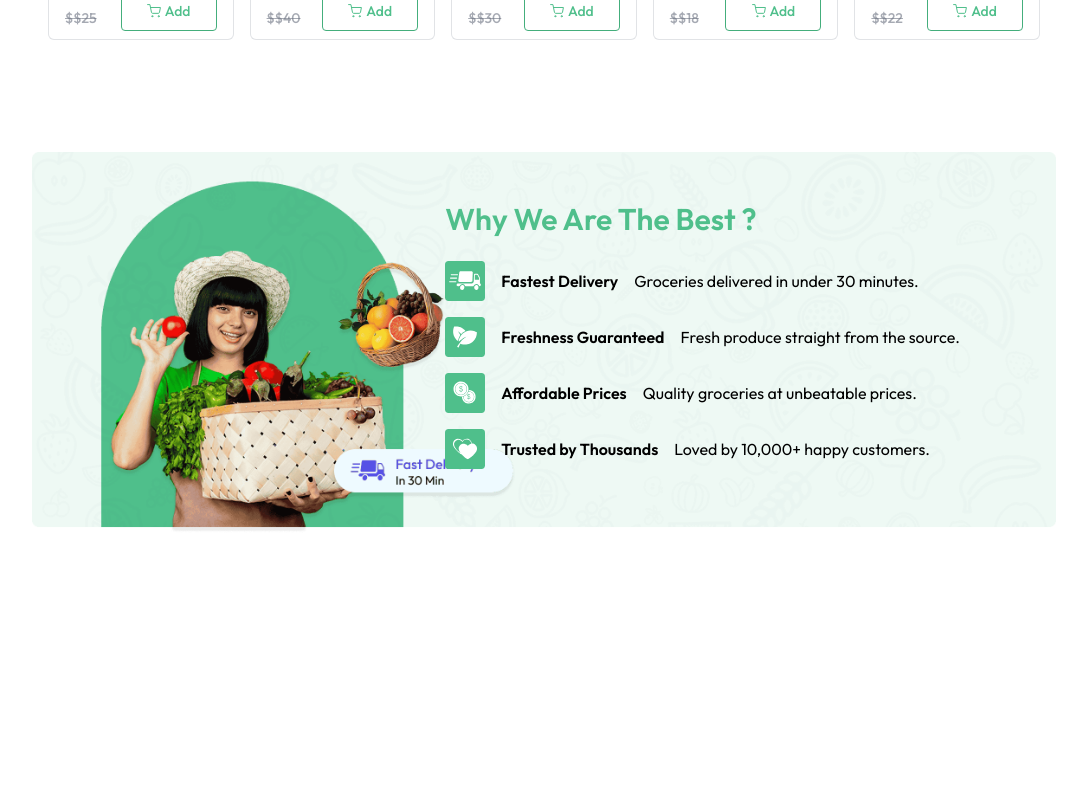
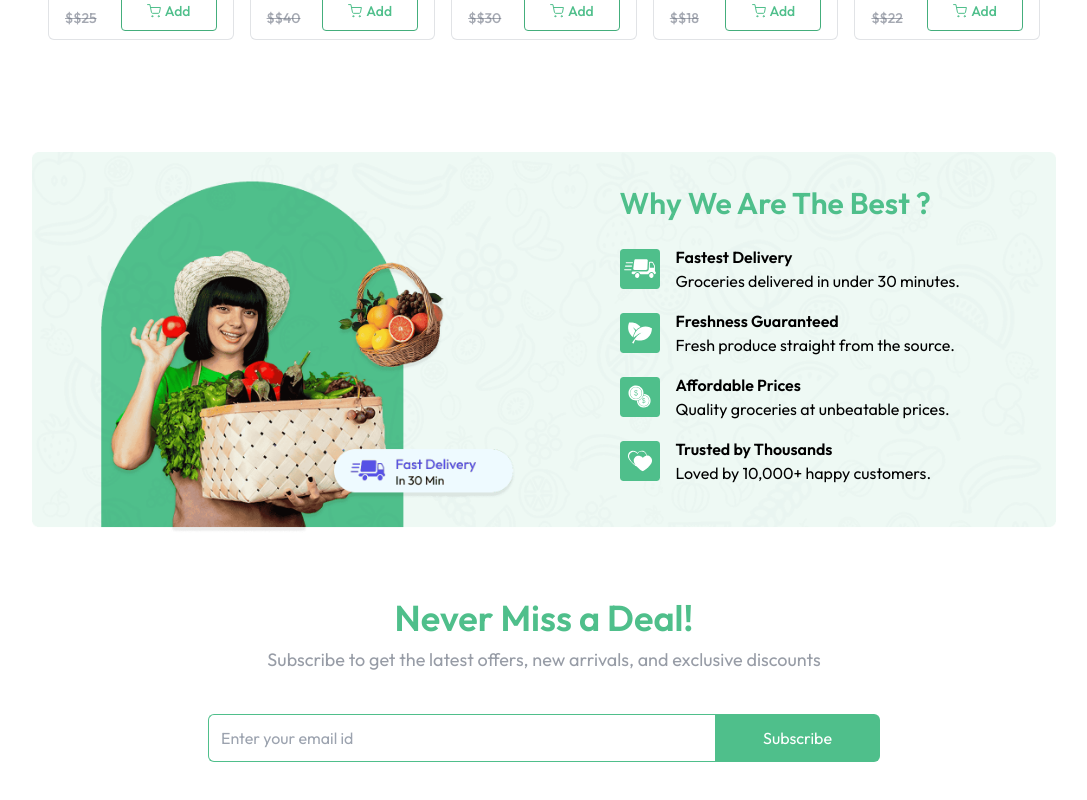
Before and after one commit to beshoynasryz/BNE-GreenCart, a React (Vite) app: page / in a window 1280 px wide. Shown: the part 1148-1948 px from the top of the page, without its empty margins (96-1183 px from the left). Before the commit the page ends 1682 px from the top, so only its background shows below. Built offline with nearby package versions, Linux system fonts and the light colour scheme.

Commit message:
news letter section

```diff
--- a/src/components/BottomBanner.jsx
+++ b/src/components/BottomBanner.jsx
@@ -15,7 +15,7 @@
         alt="Bottom Banner Small"
         className="w-full h-auto object-cover block sm:hidden"
       />
-      <div className="absolute inset-0 flex flex-col item-center md:items-end md:justify-center pt-16 md:pt-0 md:pr-24">
+      <div className="absolute inset-0 flex flex-col  item-center md:items-end md:justify-center pt-16 md:pt-0 md:pr-24 ">
         <div>
           <h1 className="text-2xl md:text-3xl font-semibold mb-6 text-primary ">
             Why We Are The Best ?{" "}
@@ -27,8 +27,10 @@
                 alt="Feature Icon"
                 className="w-10 h-10 object-contain"
               />
-              <p className="text-base font-semibold">{feature.title}</p>
-              <p className="text-base">{feature.description}</p>
+             <div>
+             <p className="text-base font-semibold">{feature.title}</p>
+             <p className="text-base">{feature.description}</p>
+             </div>
             </div>
           ))}
         </div>
--- /dev/null
+++ b/src/components/NewsLetter.jsx
@@ -0,0 +1,28 @@
+import React from 'react'
+
+const NewsLetter = () => {
+  return (
+    <div className="flex flex-col items-center justify-center text-center space-y-2 mt-16 mb-16">
+      <h1 className="md:text-4xl text-2xl font-semibold text-primary">Never Miss a Deal!</h1>
+      <p className="md:text-lg text-gray-500/70 pb-8">
+        Subscribe to get the latest offers, new arrivals, and exclusive discounts
+      </p>
+      <form className="flex items-center justify-between max-w-2xl w-full md:h-13 h-12">
+        <input
+          className="border border-primary rounded-md h-full border-r-0 outline-none w-full rounded-r-none px-3 text-gray-500"
+          type="text"
+          placeholder="Enter your email id"
+          required
+        />
+        <button
+          type="submit"
+          className="md:px-12 px-8 h-full text-white bg-primary hover:bg-primary-dull transition-all cursor-pointer rounded-md rounded-l-none"
+        >
+          Subscribe
+        </button>
+      </form>
+    </div>
+  )
+}
+
+export default NewsLetter
--- a/src/pages/Home.jsx
+++ b/src/pages/Home.jsx
@@ -3,6 +3,7 @@
 import Categories from '../components/Categories'
 import BestSeller from '../components/BestSeller'
 import BottomBanner from '../components/BottomBanner'
+import NewsLetter from '../components/NewsLetter'
 
 const Home = () => {
   return (
@@ -11,6 +12,7 @@
         <Categories/>
         <BestSeller/>
         <BottomBanner/>
+        <NewsLetter />
     </div>
   )
 }
```
